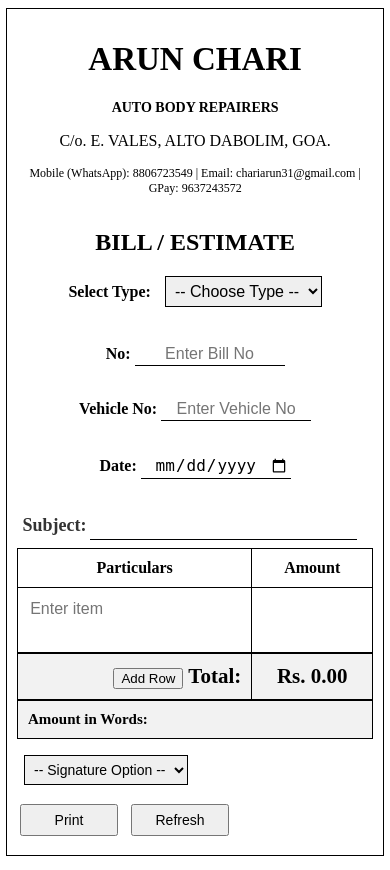
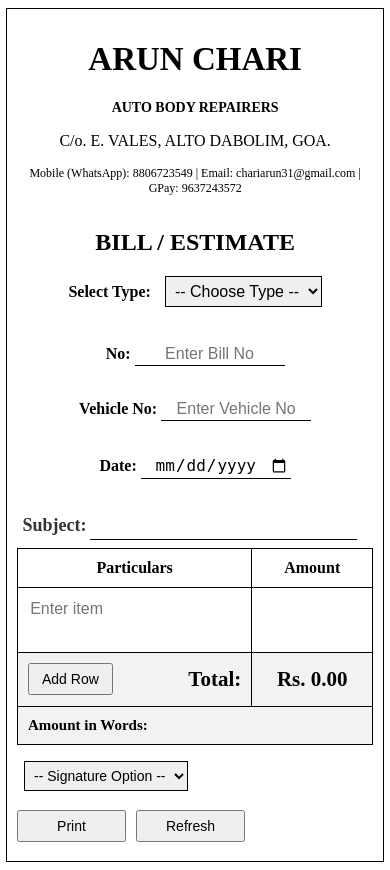
Before and after one commit to aavichari24/Bill_estimate_project, a Flask app: page / in a window 390 px wide. Run offline with Flask 3, Linux system fonts and the light colour scheme.

Commit message:
Update style.css

```diff
--- a/static/style.css
+++ b/static/style.css
@@ -155,7 +155,7 @@ tfoot {
 
 tfoot td {
     padding: 10px;
-    border-top: 2px solid black;
+    border-top: 1px solid black;
     text-align: left;
 }
 
@@ -259,15 +259,27 @@ tfoot td {
 /* Button Styling */
 
 .small-btn {
-    padding: 5px 13px;
-    font-size: 12px;
-    width: 92px;
+    padding-left:6px;
+    padding-right:6px;
+    padding-top: 12px;
+    padding-bottom: 12px;
+    font-size: 11px;
+    width: 117px;
     margin-bottom: 9px;
 }
 
 #total-1{
-    text-align: right;
+    display: flex;
+    justify-content: space-between;
+    align-items: center;
+    border: 1px;
 }
+
+#total-2 {
+    padding: 14px;
+}
+
+
 
 .signature-section {
     display: block; /* Hide in normal view */
@@ -308,6 +320,11 @@ tfoot td {
 .signature-dropdown {
     display: flex;
     align-items: center;
+}
+
+.butt {
+    padding: 6px 12px;
+    font-size: 14px;
 }
 
 /*.signature-line {
@@ -525,8 +542,11 @@ tfoot td {
     }
 
     #total-1 {
-        text-align: right;
+        display: flex;
+        justify-content: space-between;
+        align-items: center;
         font-size: 21px;
+        border: 1px;
     }
 
     #total-2{
@@ -564,11 +584,12 @@ tfoot td {
     }
 
     .small-btn {
-        padding: 9px 0px;
+        padding: 12px 6px;
         font-size: 14px;
-        width: 98px;
-        margin-left: 3px;
+        width: 109px;
+        margin-bottom: 9px;
     }
+
 }
 
 @media print{
```
